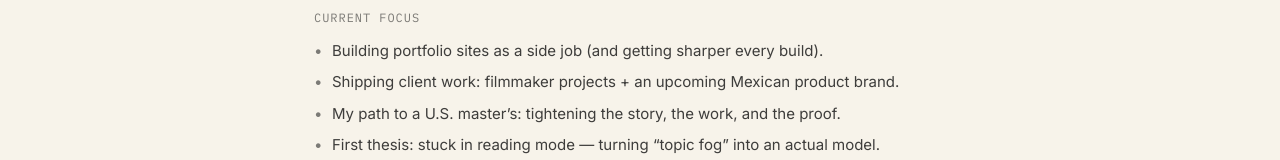
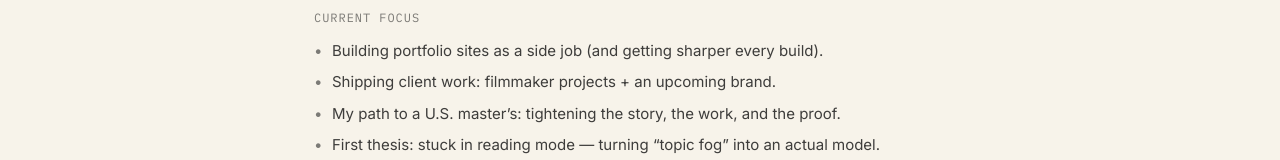
Before and after one commit to benjaminarce-cloud/arcev2-portfolio, a Next.js app: page /about in a window 1280 px wide. Shown: the part 556-716 px from the top of the page. Built offline with nearby package versions, Linux system fonts and the light colour scheme.

Commit message:
Update page.tsx

```diff
--- a/src/app/about/page.tsx
+++ b/src/app/about/page.tsx
@@ -35,7 +35,7 @@ export default function AboutPage() {
             <div className="kicker">Current focus</div>
             <ul className="bullets">
               <li>Building portfolio sites as a side job (and getting sharper every build).</li>
-              <li>Shipping client work: filmmaker projects + an upcoming Mexican product brand.</li>
+              <li>Shipping client work: filmmaker projects + an upcoming brand.</li>
               <li>My path to a U.S. master’s: tightening the story, the work, and the proof.</li>
               <li>First thesis: stuck in reading mode — turning “topic fog” into an actual model.</li>
               <li>Keeping this site honest: quick scan first, then deep dives if you care.</li>
```
